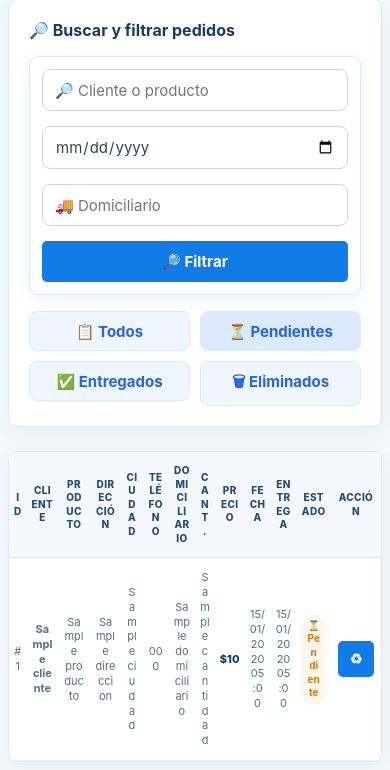
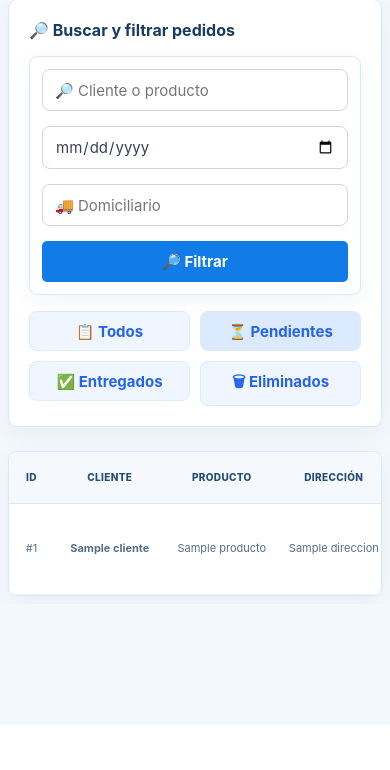
Before and after one commit to fspa11997/sistema-pedidos, a Flask app: page /pedidos in a window 390 px wide. Shown: the part 119-889 px from the top of the page. After the commit the page ends 723 px from the top, so only its background shows below. Run offline with Flask 3, Linux system fonts and the light colour scheme; the visitor is signed in with stand-in values (Sample User, id 1); a database or web service that is not in the repository returns one stand-in record (values such as "Sample title"); some libraries are stand-ins or nearby versions.

Commit message:
Actualizar

```diff
--- a/templates/pedidos.html
+++ b/templates/pedidos.html
@@ -241,6 +241,30 @@
             .filters { grid-template-columns: 1fr; }
         }
 
+
+        /* Tabla de pedidos al 125% visual, sin ampliar el resto de la página */
+        .table-container { width:100%; max-width:100%; overflow-x:auto; }
+        .table-container table { width:100%; min-width:0; table-layout:fixed; font-size:125%; }
+        .table-container th { font-size:12px; padding:14px 6px; line-height:1.25; }
+        .table-container td { font-size:13px; padding:15px 6px; line-height:1.4; }
+        .table-container td:nth-child(10), .table-container td:nth-child(11) { font-size:12px; }
+        .table-container .badge { font-size:12px; padding:6px 7px; }
+        .table-container .acciones button, .table-container .btn-view, .table-container .btn-edit,
+        .table-container .btn-history, .table-container .btn-pay, .table-container .btn-green,
+        .table-container .btn-red, .table-container .btn-blue { min-width:40px; min-height:40px; padding:9px; font-size:16px; }
+        @media (min-width:701px) and (max-width:1200px) {
+            .table-container { overflow-x:auto; }
+            .table-container table { min-width:1100px; }
+            .table-container th { font-size:12px; }
+            .table-container td { font-size:13px; }
+        }
+        @media (max-width:700px) {
+            .table-container { overflow-x:auto; -webkit-overflow-scrolling:touch; }
+            .table-container table { min-width:1120px; }
+            .table-container th { font-size:12px; padding:13px 6px; }
+            .table-container td { font-size:13px; padding:14px 6px; }
+        }
+
 </style>
     <link rel="stylesheet" href="{{ url_for('static', filename='theme.css') }}">
     <link rel="stylesheet" href="{{ url_for('static', filename='responsive.css') }}">
```
